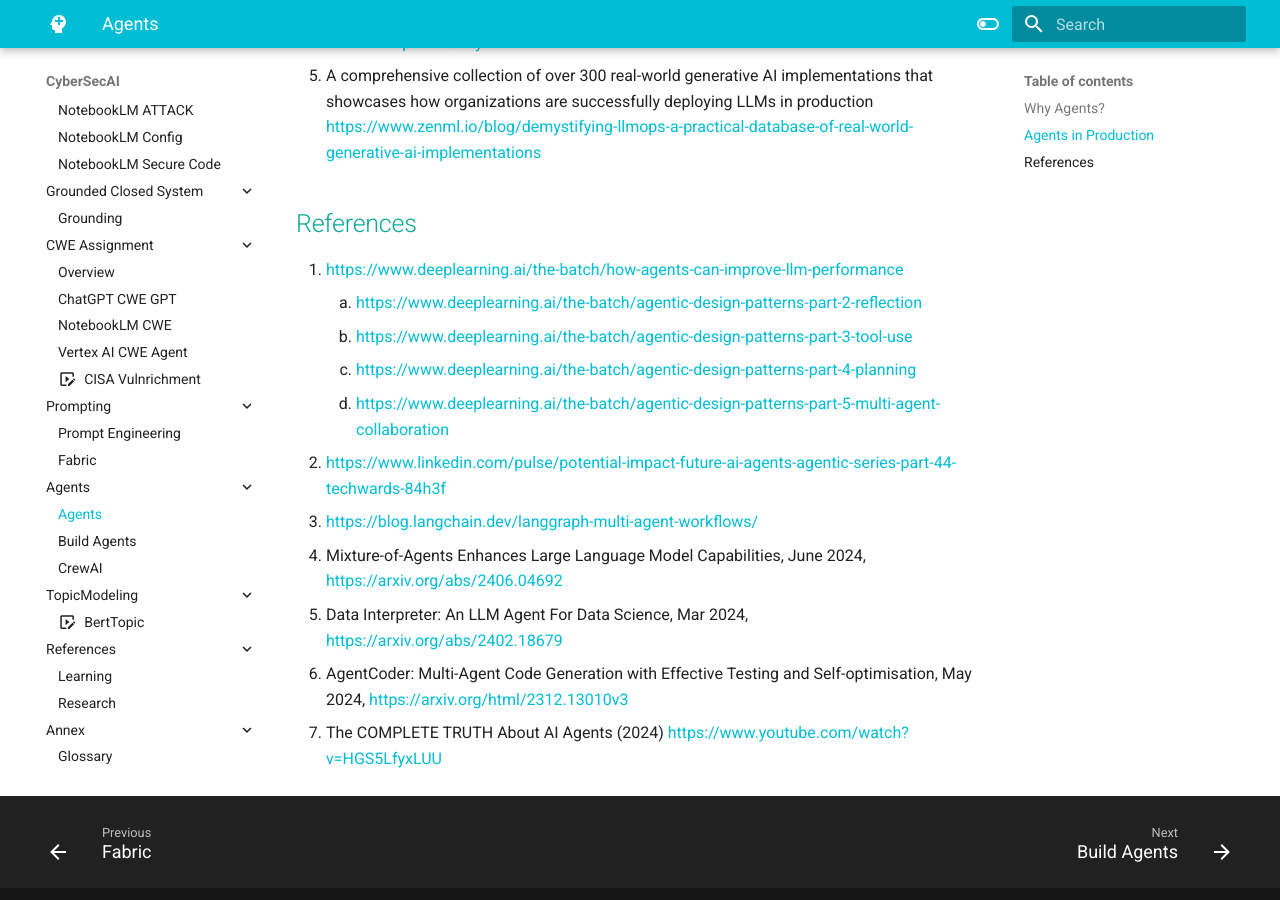
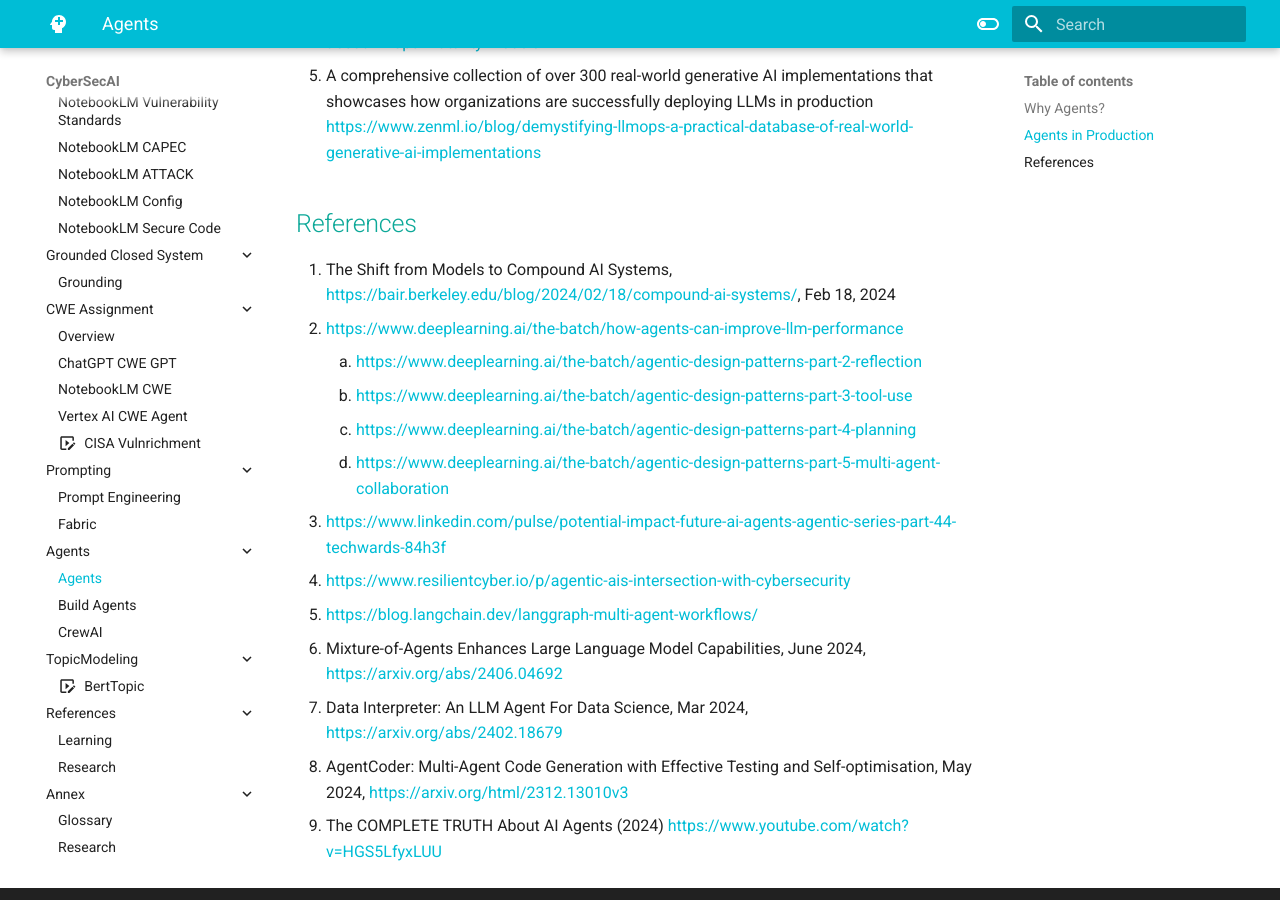
Before and after one commit to CyberSecAI/CyberSecAI.github.io, an MkDocs documentation site: the page built from docs/agents/Agents.md, in a window 1280 px wide and 900 px high, scrolled down 2106 px. Built offline with MkDocs 1.6.1 and Material for MkDocs 9.7.7, drawn with Linux system fonts in a browser that asks for light colours; comment, search, counter and statistics services are not loaded.

Commit message:
agent refs, rag, cyberrisk talk

```diff
--- a/docs/agents/Agents.md
+++ b/docs/agents/Agents.md
@@ -64,12 +64,14 @@
 
 ## References
 
- 1. https://www.deeplearning.ai/the-batch/how-agents-can-improve-llm-performance
+ 1. The Shift from Models to Compound AI Systems, https://bair.berkeley.edu/blog/2024/02/18/compound-ai-systems/, Feb 18, 2024
+ 2. https://www.deeplearning.ai/the-batch/how-agents-can-improve-llm-performance
     1. https://www.deeplearning.ai/the-batch/agentic-design-patterns-part-2-reflection
     2. https://www.deeplearning.ai/the-batch/agentic-design-patterns-part-3-tool-use
     3. https://www.deeplearning.ai/the-batch/agentic-design-patterns-part-4-planning
     4. https://www.deeplearning.ai/the-batch/agentic-design-patterns-part-5-multi-agent-collaboration
- 4. https://www.linkedin.com/pulse/potential-impact-future-ai-agents-agentic-series-part-44-techwards-84h3f
+ 3. https://www.linkedin.com/pulse/potential-impact-future-ai-agents-agentic-series-part-44-techwards-84h3f
+ 4. https://www.resilientcyber.io/p/agentic-ais-intersection-with-cybersecurity
  5. https://blog.langchain.dev/langgraph-multi-agent-workflows/
  6. Mixture-of-Agents Enhances Large Language Model Capabilities, June 2024, https://arxiv.org/abs/2406.04692
  7. Data Interpreter: An LLM Agent For Data Science, Mar 2024, https://arxiv.org/abs/2402.18679
```
Also changed, not shown: docs/Grounded/grounding.md (+8 -0 lines), docs/research/research.md (+7 -0 lines), docs/assets/images/rag_types.jpeg (added).
